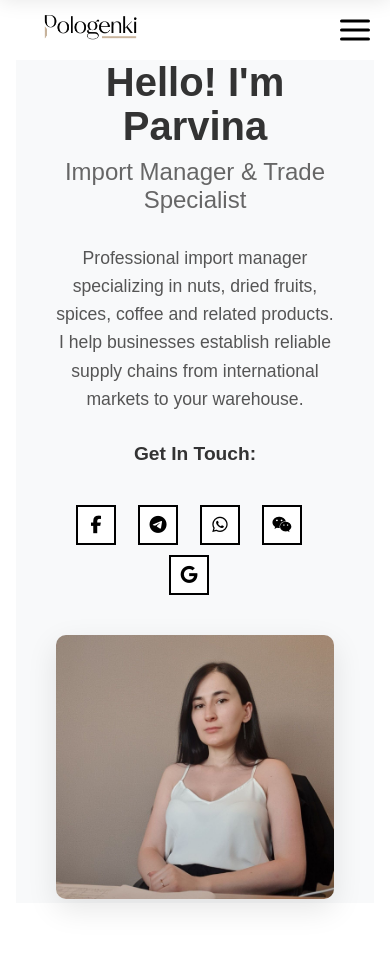
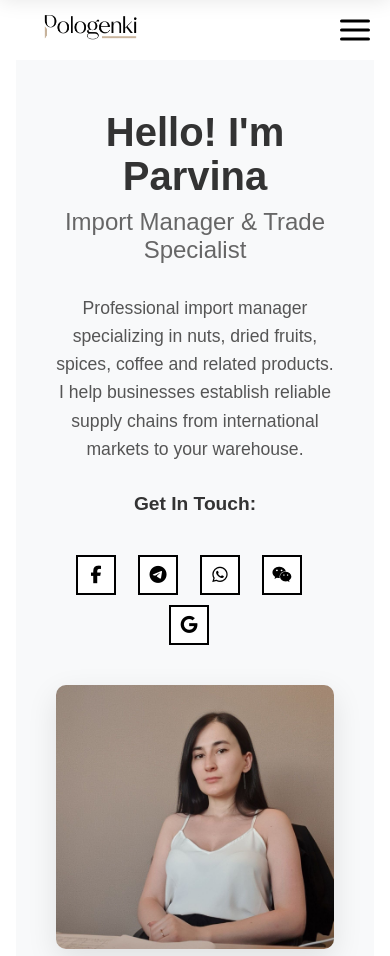
Before and after one commit to pologenki/parvina-website, a website built with Vite: page index.html in a window 390 px wide. Shown: the top 956 px of the page. Built offline with nearby package versions, Linux system fonts and the light colour scheme; some packages are replaced by stand-ins of ours.

Commit message:
some changes

```diff
--- a/src/css/content.css
+++ b/src/css/content.css
@@ -545,6 +545,11 @@
         padding: 60px 20px;
     }
 
+    .about-container {
+    max-width: 1200px;
+    margin: 0 auto;
+    padding: 50px 20px!important;
+}
     .services-title {
         font-size: 2.2rem;
         margin-bottom: 40px;
```
